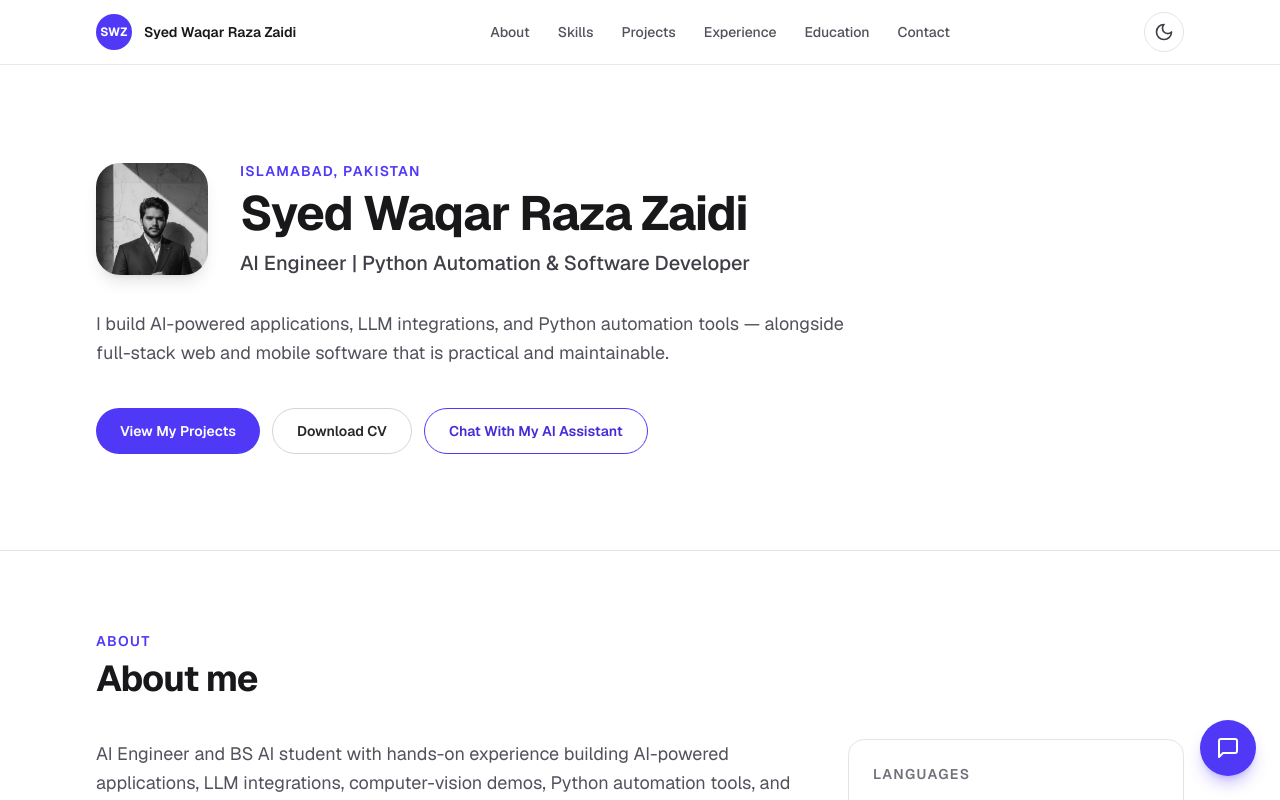
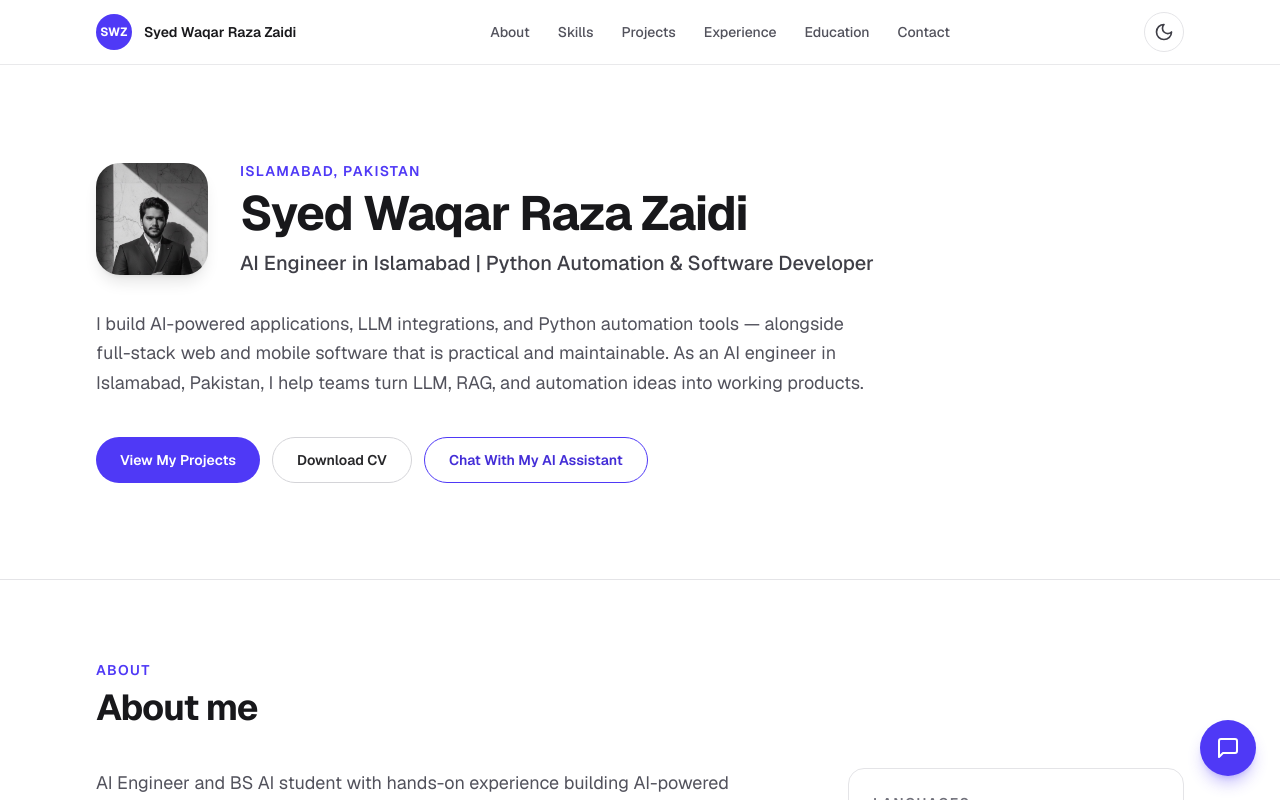
Before and after one commit to waki44/portfolio-website, a Next.js app: page / in a window 1280 px wide. Shown: the top 800 px of the page. Built offline with nearby package versions, Linux system fonts and the light colour scheme.

Commit message:
Target 'AI Engineer in Islamabad': title, keywords, hero copy, workLocation in Person schema

```diff
--- a/app/layout.tsx
+++ b/app/layout.tsx
@@ -28,7 +28,18 @@ export const metadata: Metadata = {
   verification: {
     google: "UJN524NbaFLvwblfhlseRRld4NwQKsaiJz9QtUCwjiQ",
   },
-  keywords: ["AI Engineer", "Python", "Machine Learning", "LLM", "RAG", "FastAPI", "React", "Islamabad"],
+  keywords: [
+    "AI Engineer in Islamabad",
+    "AI Engineer Islamabad Pakistan",
+    "AI Engineer",
+    "Python",
+    "Machine Learning",
+    "LLM",
+    "RAG",
+    "FastAPI",
+    "React",
+    "Islamabad",
+  ],
   authors: [{ name: profile.name }],
   openGraph: {
     type: "website",
@@ -63,6 +74,10 @@ const personJsonLd = {
     "@type": "PostalAddress",
     addressLocality: "Islamabad",
     addressCountry: "PK",
+  },
+  workLocation: {
+    "@type": "City",
+    name: "Islamabad, Pakistan",
   },
   alumniOf: {
     "@type": "CollegeOrUniversity",
--- a/components/Hero.tsx
+++ b/components/Hero.tsx
@@ -33,7 +33,8 @@ export default function Hero() {
 
         <p className="animate-fade-up mt-8 max-w-3xl text-lg leading-relaxed text-zinc-600 dark:text-zinc-400">
           I build AI-powered applications, LLM integrations, and Python automation tools — alongside full-stack web
-          and mobile software that is practical and maintainable.
+          and mobile software that is practical and maintainable. As an AI engineer in Islamabad, Pakistan, I help
+          teams turn LLM, RAG, and automation ideas into working products.
         </p>
 
         <div className="animate-fade-up mt-10 flex flex-wrap gap-3">
--- a/data/profile.ts
+++ b/data/profile.ts
@@ -1,7 +1,7 @@
 export const profile = {
   name: "Syed Waqar Raza Zaidi",
   initials: "SWZ",
-  title: "AI Engineer | Python Automation & Software Developer",
+  title: "AI Engineer in Islamabad | Python Automation & Software Developer",
   location: "Islamabad, Pakistan",
   email: "syedwaqarraza27@gmail.com",
   phone: { display: "+92 332-8569629", href: "tel:+923328569629" },
```
